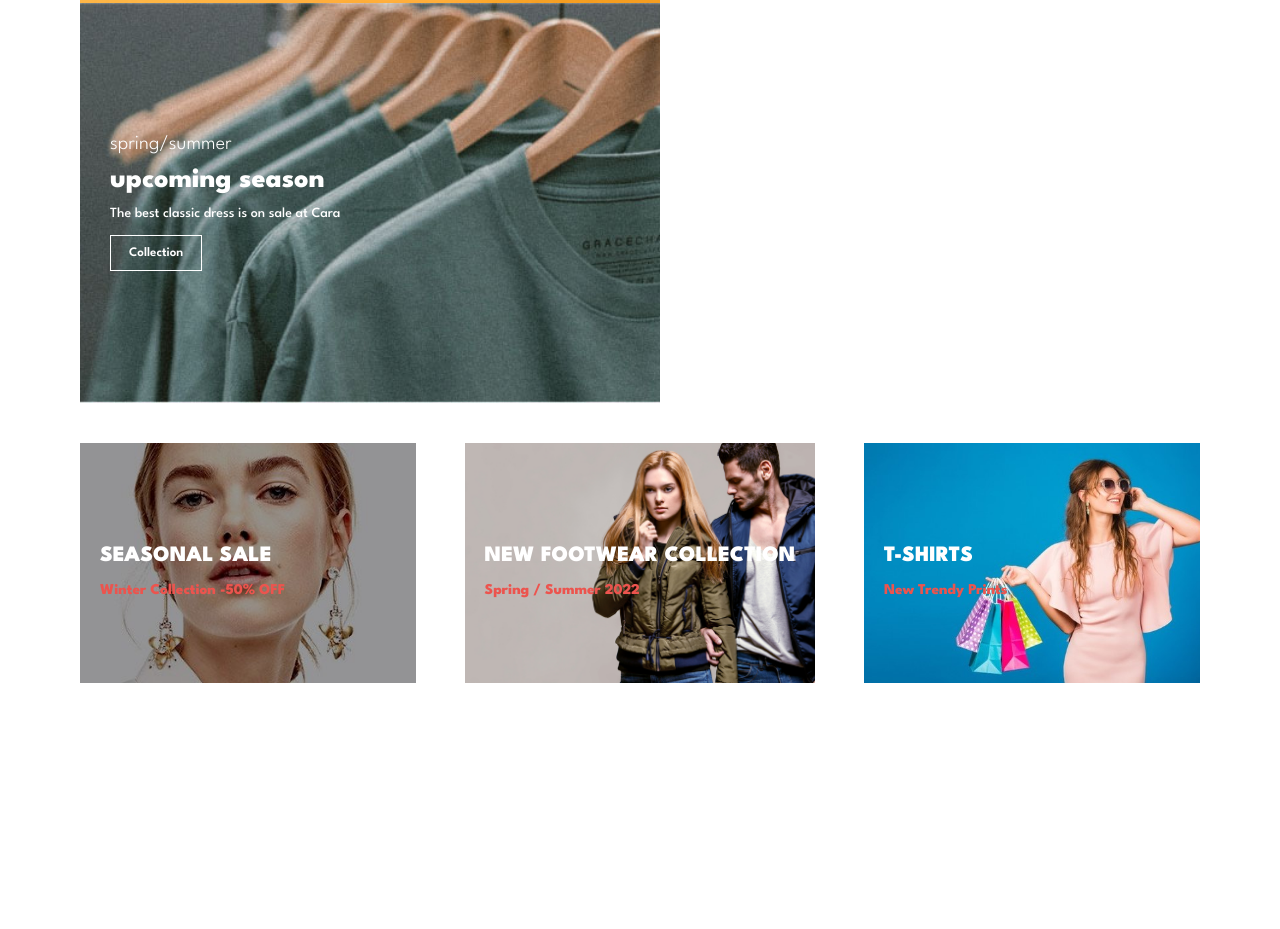
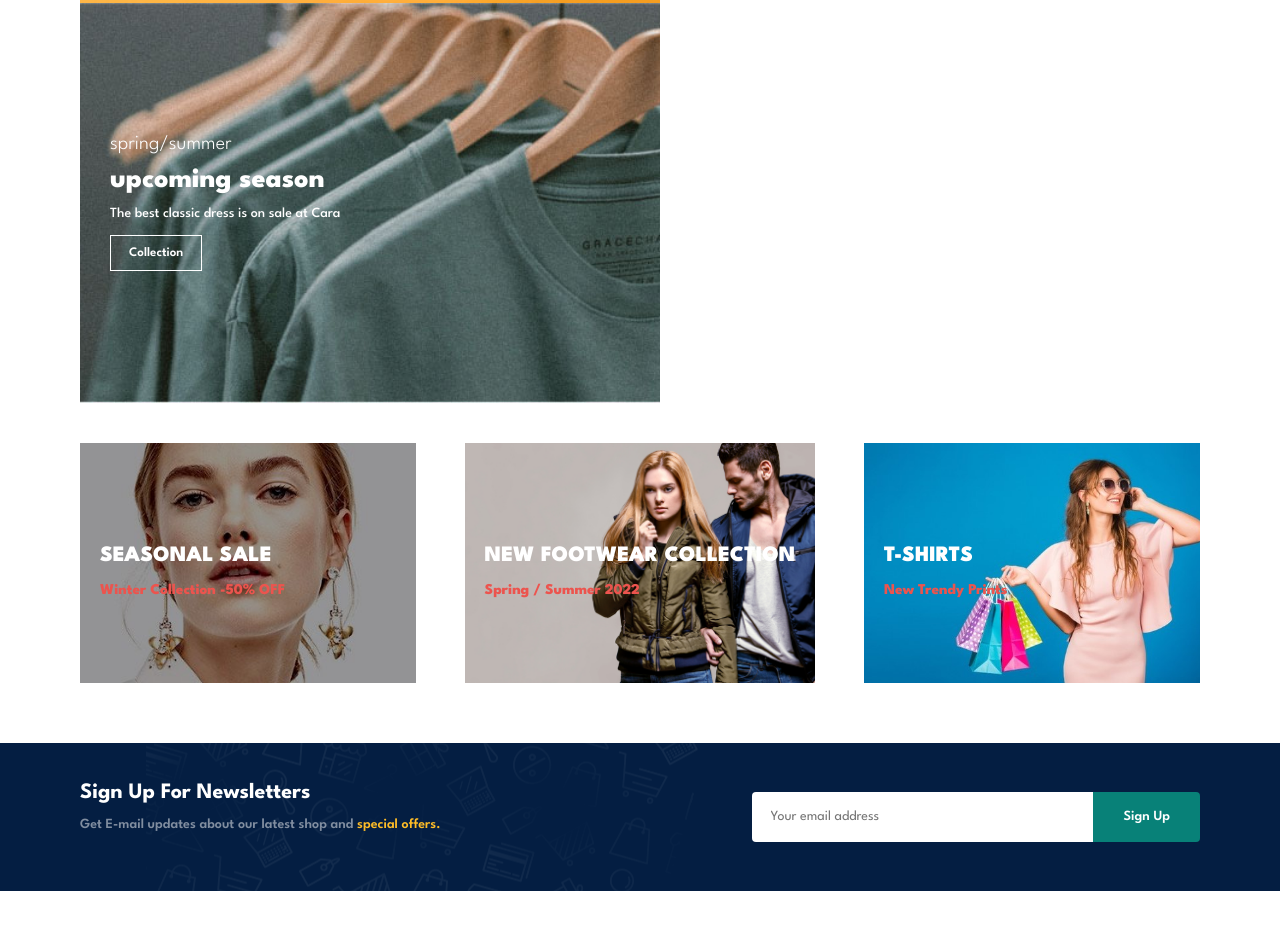
Before and after one commit to mike-piotrowski/estore, a plain HTML site: page estore/index.html in a window 1280 px wide. Shown: the part 3869-4798 px from the top of the page. Before the commit the page ends 4572 px from the top, so only its background shows below. Drawn offline with Linux system fonts and the light colour scheme.

Commit message:
Added Newsletter Section

```diff
--- a/estore/index.html
+++ b/estore/index.html
@@ -363,6 +363,16 @@
         <h3>New Trendy Prints</h3>
       </div>
     </section>
+    <section id="newsletter" class="section-p1 section-m1">
+      <div class="newstext">
+        <h4>Sign Up For Newsletters</h4>
+        <p>Get E-mail updates about our latest shop and <span>special offers.</span></p>
+      </div>
+      <div class="form">
+        <input type="text" placeholder="Your email address" />
+        <button class="normal">Sign Up</button>
+      </div>
+    </section>
     <script src="script.js"></script>
   </body>
 </html>
--- a/estore/style.css
+++ b/estore/style.css
@@ -405,3 +405,55 @@ body {
   font-weight: 800;
   color: #ec544e;
 }
+
+#newsletter {
+  display: flex;
+  justify-content: space-between;
+  flex-wrap: wrap;
+  align-items: center;
+  background-image: url("img/banner/b14.png");
+  background-repeat: no-repeat;
+  background-position: 20% 30%;
+  background-color: #041e42;
+}
+
+#newsletter h4 {
+  font-size: 22px;
+  font-weight: 700;
+  color: #fff;
+}
+
+#newsletter p {
+  font-size: 14px;
+  font-weight: 600;
+  color: #818ea0;
+}
+
+#newsletter p span {
+  color: #ffbd27;
+}
+
+#newsletter .form {
+  display: flex;
+  width: 40%;
+}
+
+#newsletter input {
+  height: 3.125rem;
+  padding: 0 1.25em;
+  font-size: 14px;
+  width: 100%;
+  border: 1px solid transparent;
+  border-radius: 4px;
+  outline: none;
+  border-top-right-radius: 0;
+  border-bottom-right-radius: 0;
+}
+
+#newsletter button {
+  background-color: #088178;
+  color: #fff;
+  white-space: nowrap;
+  border-top-left-radius: 0;
+  border-bottom-left-radius: 0;
+}
```
